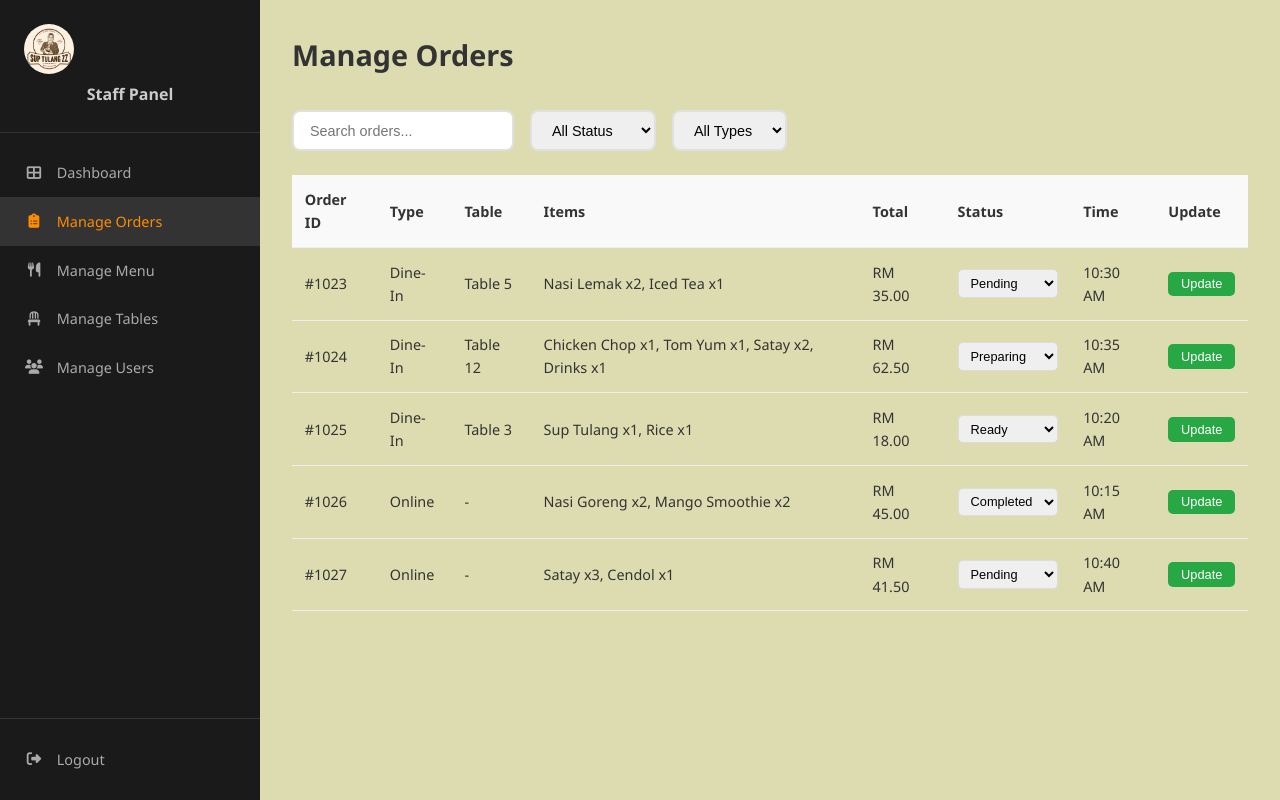
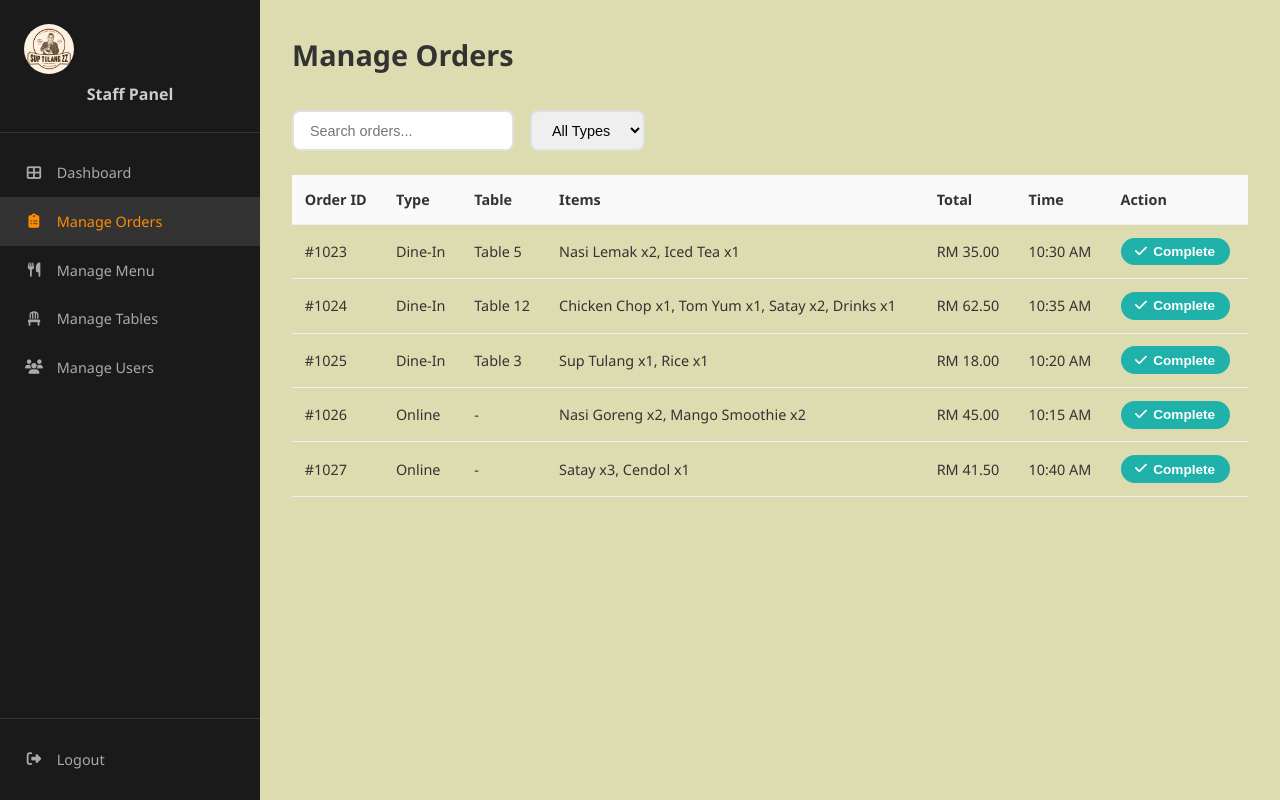
Before and after one commit to WCloo026/Web_App_Dev-MiniProject, a PHP site: page /pages/staff/manage-orders.php in a window 1280 px wide. Run offline with PHP 8.4, Linux system fonts and the light colour scheme.

Commit message:
fix: Manage Orders in Staff panel. Manage Orders fucntion, delete Status column, update

```diff
--- a/assets/css/staff.css
+++ b/assets/css/staff.css
@@ -260,14 +260,28 @@
     font-weight: 600;
 }
 
-.btn-update {
-    padding: 0.3rem 0.8rem;
-    background: #28A745;
+/* Complete Button */
+.btn-complete {
+    padding: 0.4rem 0.9rem;
+    background: #20B2AA;
     color: white;
     border: none;
-    border-radius: 5px;
+    border-radius: 20px;
     cursor: pointer;
-    font-size: 0.8rem;
+    font-size: 0.85rem;
+    font-weight: 600;
+    display: inline-flex;
+    align-items: center;
+    gap: 0.4rem;
+    transition: all 0.3s ease;
+}
+
+.btn-complete:hover {
+    background: #FFFFFF;
+    color: #20B2AA;
+    border: 2px solid #20B2AA;
+    transform: translateY(-1px);
+    box-shadow: 0 4px 12px rgba(32, 178, 170, 0.3);
 }
 
 .btn-edit, .btn-delete {
--- a/pages/staff/manage-orders.php
+++ b/pages/staff/manage-orders.php
@@ -6,7 +6,7 @@
     <title>Manage Orders - Restoran SUP TULANG ZZ</title>
     <link rel="stylesheet" href="https://cdnjs.cloudflare.com/ajax/libs/font-awesome/6.4.0/css/all.min.css">
     <link rel="stylesheet" href="../../assets/css/style.css">
-    <link rel="stylesheet" href="../../assets/css/staff.css">
+    <link rel="stylesheet" href="../../assets/css/staff.css?v=2">
 </head>
 <body>
 
@@ -39,13 +39,6 @@
             <div class="filter-bar">
                 <input type="text" placeholder="Search orders..." class="filter-input">
                 <select class="filter-select">
-                    <option>All Status</option>
-                    <option>Pending</option>
-                    <option>Preparing</option>
-                    <option>Ready</option>
-                    <option>Completed</option>
-                </select>
-                <select class="filter-select">
                     <option>All Types</option>
                     <option>Dine-In</option>
                     <option>Online</option>
@@ -61,17 +54,16 @@
                             <th>Table</th>
                             <th>Items</th>
                             <th>Total</th>
-                            <th>Status</th>
                             <th>Time</th>
-                            <th>Update</th>
+                            <th>Action</th>
                         </tr>
                     </thead>
                     <tbody>
-                        <tr><td>#1023</td><td>Dine-In</td><td>Table 5</td><td>Nasi Lemak x2, Iced Tea x1</td><td>RM 35.00</td><td><select class="status-select"><option selected>Pending</option><option>Preparing</option><option>Ready</option><option>Completed</option></select></td><td>10:30 AM</td><td><button class="btn-update">Update</button></td></tr>
-                        <tr><td>#1024</td><td>Dine-In</td><td>Table 12</td><td>Chicken Chop x1, Tom Yum x1, Satay x2, Drinks x1</td><td>RM 62.50</td><td><select class="status-select"><option>Pending</option><option selected>Preparing</option><option>Ready</option><option>Completed</option></select></td><td>10:35 AM</td><td><button class="btn-update">Update</button></td></tr>
-                        <tr><td>#1025</td><td>Dine-In</td><td>Table 3</td><td>Sup Tulang x1, Rice x1</td><td>RM 18.00</td><td><select class="status-select"><option>Pending</option><option>Preparing</option><option selected>Ready</option><option>Completed</option></select></td><td>10:20 AM</td><td><button class="btn-update">Update</button></td></tr>
-                        <tr><td>#1026</td><td>Online</td><td>-</td><td>Nasi Goreng x2, Mango Smoothie x2</td><td>RM 45.00</td><td><select class="status-select"><option>Pending</option><option>Preparing</option><option>Ready</option><option selected>Completed</option></select></td><td>10:15 AM</td><td><button class="btn-update">Update</button></td></tr>
-                        <tr><td>#1027</td><td>Online</td><td>-</td><td>Satay x3, Cendol x1</td><td>RM 41.50</td><td><select class="status-select"><option selected>Pending</option><option>Preparing</option><option>Ready</option><option>Completed</option></select></td><td>10:40 AM</td><td><button class="btn-update">Update</button></td></tr>
+                        <tr><td>#1023</td><td>Dine-In</td><td>Table 5</td><td>Nasi Lemak x2, Iced Tea x1</td><td>RM 35.00</td><td>10:30 AM</td><td><button class="btn-complete" onclick="completeOrder(this)"><i class="fas fa-check"></i> Complete</button></td></tr>
+                        <tr><td>#1024</td><td>Dine-In</td><td>Table 12</td><td>Chicken Chop x1, Tom Yum x1, Satay x2, Drinks x1</td><td>RM 62.50</td><td>10:35 AM</td><td><button class="btn-complete" onclick="completeOrder(this)"><i class="fas fa-check"></i> Complete</button></td></tr>
+                        <tr><td>#1025</td><td>Dine-In</td><td>Table 3</td><td>Sup Tulang x1, Rice x1</td><td>RM 18.00</td><td>10:20 AM</td><td><button class="btn-complete" onclick="completeOrder(this)"><i class="fas fa-check"></i> Complete</button></td></tr>
+                        <tr><td>#1026</td><td>Online</td><td>-</td><td>Nasi Goreng x2, Mango Smoothie x2</td><td>RM 45.00</td><td>10:15 AM</td><td><button class="btn-complete" onclick="completeOrder(this)"><i class="fas fa-check"></i> Complete</button></td></tr>
+                        <tr><td>#1027</td><td>Online</td><td>-</td><td>Satay x3, Cendol x1</td><td>RM 41.50</td><td>10:40 AM</td><td><button class="btn-complete" onclick="completeOrder(this)"><i class="fas fa-check"></i> Complete</button></td></tr>
                     </tbody>
                 </table>
             </div>
@@ -79,9 +71,20 @@
     </div>
 
     <script>
+        // Sidebar toggle
         document.getElementById('sidebarToggle').addEventListener('click', function() {
             document.getElementById('staffSidebar').classList.toggle('open');
         });
+
+        // Complete order - remove row with fade effect
+        function completeOrder(btn) {
+            const row = btn.closest('tr');
+            row.style.transition = 'opacity 0.3s ease';
+            row.style.opacity = '0';
+            setTimeout(() => {
+                row.remove();
+            }, 300);
+        }
     </script>
 </body>
 </html>
```
